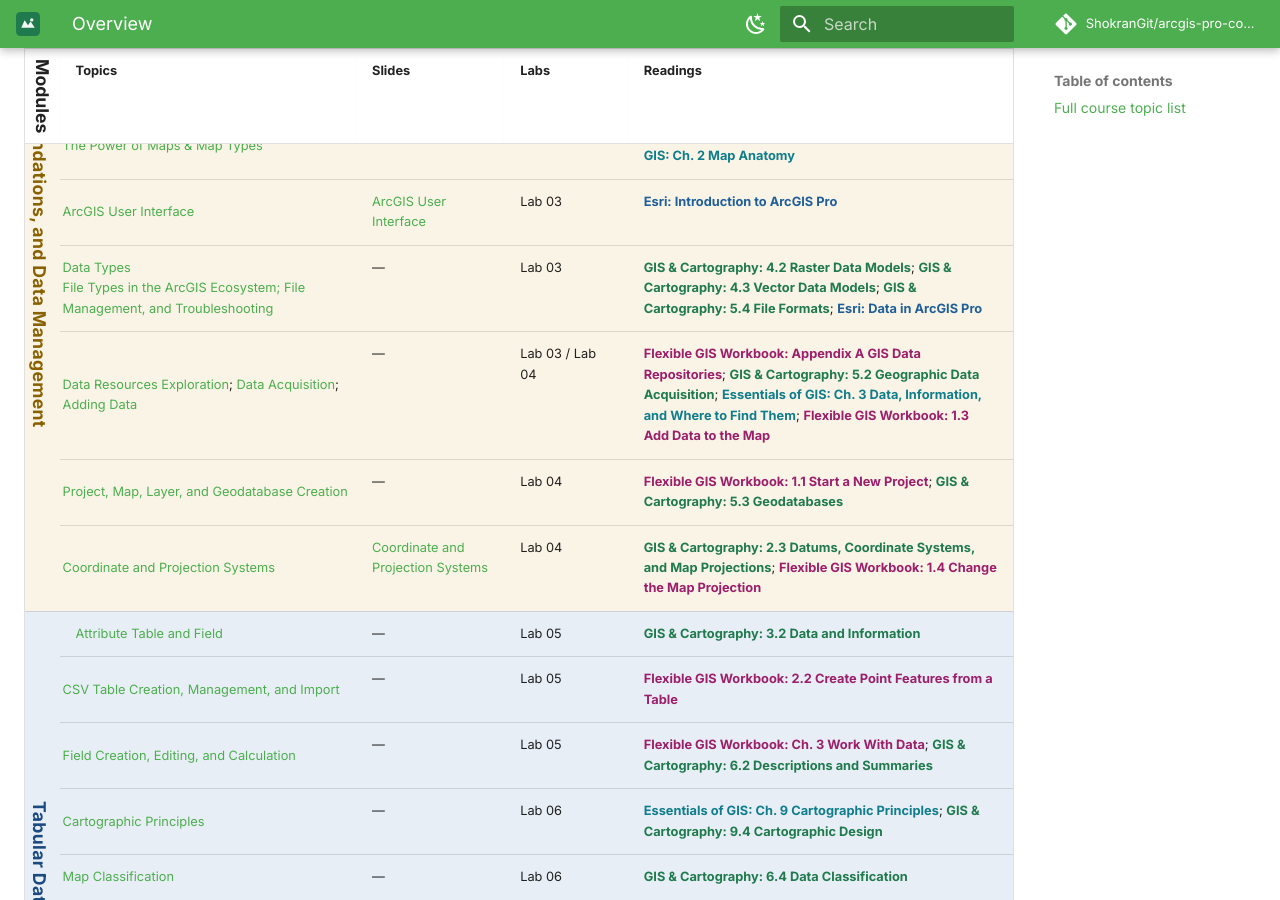
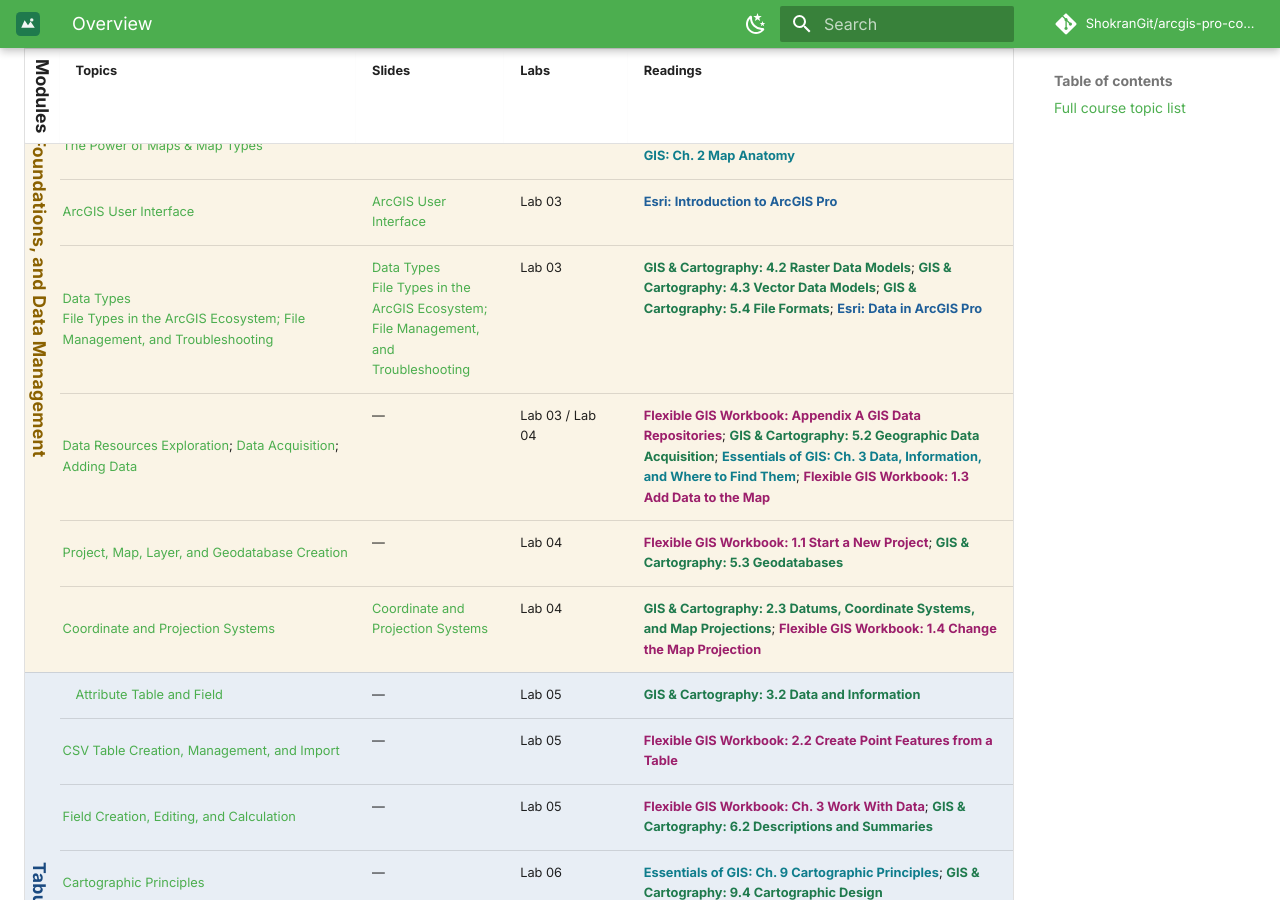
Before and after one commit to ShokranGit/arcgis-pro-course, an MkDocs documentation site: the page built from docs/lessons/index.md, in a window 1280 px wide and 900 px high, scrolled down 765 px. Built offline with MkDocs 1.6.1 and Material for MkDocs 9.7.7, drawn with Linux system fonts in a browser that asks for light colours; comment, search, counter and statistics services are not loaded.

Commit message:
Link the two new slide decks in the lessons table

```diff
--- a/docs/lessons/index.md
+++ b/docs/lessons/index.md
@@ -16,7 +16,7 @@ A date-free, college-agnostic view of every topic in the course. This list isn't
 | <span class="module-badge module-intro">Introduction, Foundations, and Data Management</span> | [The Politics and Ethics of Mapping](00-introduction-to-gis.md) | [The Politics and Ethics of Mapping](../slides/politics-ethics-of-mapping.md) | Lab 12 | — |
 | <span class="module-badge module-intro">Introduction, Foundations, and Data Management</span> | [The Power of Maps & Map Types](00-introduction-to-gis.md) | — | Lab 02 | [GIS & Cartography: 1.5 Map Fundamentals](https://slcc.pressbooks.pub/maps/chapter/1-5/){: .src-cartography}; [Essentials of GIS: Ch. 2 Map Anatomy](https://saylordotorg.github.io/text_essentials-of-geographic-information-systems/s06-map-anatomy.html){: .src-essentials} |
 | <span class="module-badge module-intro">Introduction, Foundations, and Data Management</span> | [ArcGIS User Interface](01-getting-started.md) | [ArcGIS User Interface](../slides/arcgis-pro-ui-tour.md) | Lab 03 | [Esri: Introduction to ArcGIS Pro](https://doc.esri.com/en/arcgis-pro/latest/get-started/get-started.html){: .src-esri} |
-| <span class="module-badge module-intro">Introduction, Foundations, and Data Management</span> | [Data Types](../concepts/vector-raster.md)<br>[File Types in the ArcGIS Ecosystem; File Management, and Troubleshooting](02b-data-management.md) | — | Lab 03 | [GIS & Cartography: 4.2 Raster Data Models](https://slcc.pressbooks.pub/maps/chapter/4-2/){: .src-cartography}; [GIS & Cartography: 4.3 Vector Data Models](https://slcc.pressbooks.pub/maps/chapter/4-3/){: .src-cartography}; [GIS & Cartography: 5.4 File Formats](https://slcc.pressbooks.pub/maps/chapter/5-4/){: .src-cartography}; [Esri: Data in ArcGIS Pro](https://doc.esri.com/en/arcgis-pro/latest/help/data/main/data-in-arcgis-pro.html){: .src-esri} |
+| <span class="module-badge module-intro">Introduction, Foundations, and Data Management</span> | [Data Types](../concepts/vector-raster.md)<br>[File Types in the ArcGIS Ecosystem; File Management, and Troubleshooting](02b-data-management.md) | [Data Types](../slides/vector-vs-raster-data.md)<br>[File Types in the ArcGIS Ecosystem; File Management, and Troubleshooting](../slides/file-types-management-troubleshooting.md) | Lab 03 | [GIS & Cartography: 4.2 Raster Data Models](https://slcc.pressbooks.pub/maps/chapter/4-2/){: .src-cartography}; [GIS & Cartography: 4.3 Vector Data Models](https://slcc.pressbooks.pub/maps/chapter/4-3/){: .src-cartography}; [GIS & Cartography: 5.4 File Formats](https://slcc.pressbooks.pub/maps/chapter/5-4/){: .src-cartography}; [Esri: Data in ArcGIS Pro](https://doc.esri.com/en/arcgis-pro/latest/help/data/main/data-in-arcgis-pro.html){: .src-esri} |
 | <span class="module-badge module-intro">Introduction, Foundations, and Data Management</span> | [Data Resources Exploration](02b-data-management.md); [Data Acquisition](02b-data-management.md); [Adding Data](02b-data-management.md) | — | Lab 03 / Lab 04 | [Flexible GIS Workbook: Appendix A GIS Data Repositories](https://mlpp.pressbooks.pub/flexiblegisworkbookpro/back-matter/appendix/){: .src-workbook}; [GIS & Cartography: 5.2 Geographic Data Acquisition](https://slcc.pressbooks.pub/maps/chapter/5-2/){: .src-cartography}; [Essentials of GIS: Ch. 3 Data, Information, and Where to Find Them](https://saylordotorg.github.io/text_essentials-of-geographic-information-systems/s07-data-information-and-where-to-.html){: .src-essentials}; [Flexible GIS Workbook: 1.3 Add Data to the Map](https://mlpp.pressbooks.pub/flexiblegisworkbookpro/chapter/1-3-add-data-to-the-map/){: .src-workbook} |
 | <span class="module-badge module-intro">Introduction, Foundations, and Data Management</span> | [Project, Map, Layer, and Geodatabase Creation](02-data-layers-coordinate-systems.md) | — | Lab 04 | [Flexible GIS Workbook: 1.1 Start a New Project](https://mlpp.pressbooks.pub/flexiblegisworkbookpro/chapter/chapter-1/){: .src-workbook}; [GIS & Cartography: 5.3 Geodatabases](https://slcc.pressbooks.pub/maps/chapter/5-3/){: .src-cartography} |
 | <span class="module-badge module-intro">Introduction, Foundations, and Data Management</span> | [Coordinate and Projection Systems](../concepts/coordinate-systems.md) | [Coordinate and Projection Systems](../slides/projection.md) | Lab 04 | [GIS & Cartography: 2.3 Datums, Coordinate Systems, and Map Projections](https://slcc.pressbooks.pub/maps/chapter/2-3/){: .src-cartography}; [Flexible GIS Workbook: 1.4 Change the Map Projection](https://mlpp.pressbooks.pub/flexiblegisworkbookpro/chapter/1-4-change-the-map-projection/){: .src-workbook} |
```
